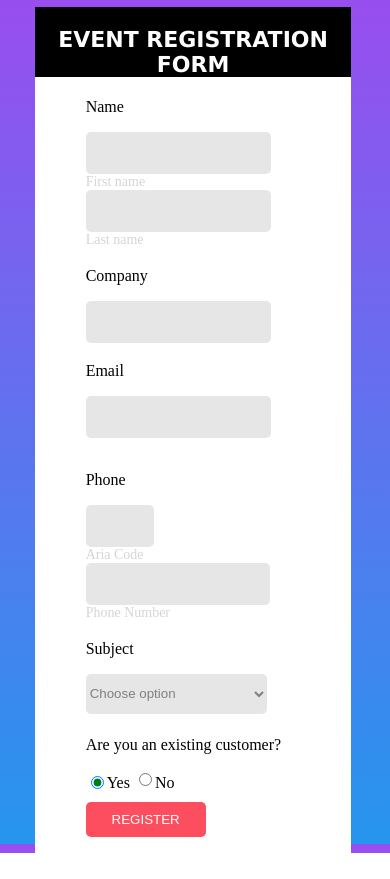
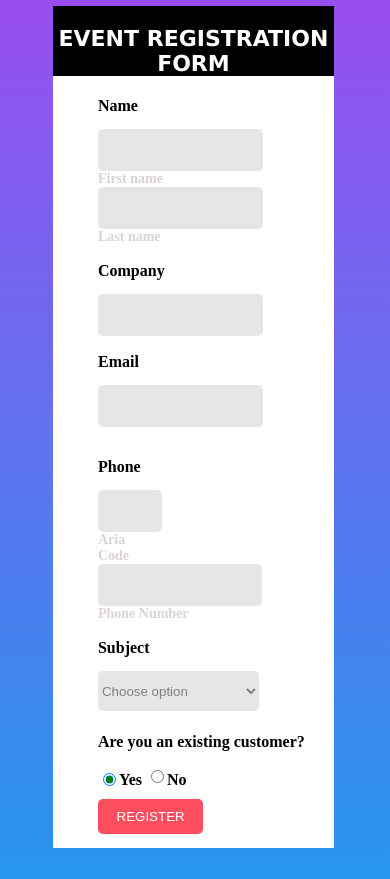
Before and after one commit to AndryRaza/TP-Simplon, a plain HTML site: page formulaire_responsive/form.html in a window 390 px wide. Before the commit the page ends 853 px from the top, so only its background shows below. Drawn offline with nearby package versions, Linux system fonts and the light colour scheme.

Commit message:
Add files via upload

```diff
--- a/formulaire_responsive/form.css
+++ b/formulaire_responsive/form.css
@@ -10,6 +10,9 @@ body{
     padding:0;
 }
 
+label,p{
+    font-weight: bolder;
+}
 .container{
     margin-top:2%;
     margin-left:auto;
@@ -180,22 +183,23 @@ input[type='radio']:checked:after {
 
 /* Partie Smartphone */
 
-@media all and (max-width: 480px){
+@media all and (max-width: 490px){
+    html{
+        height:auto;
+        width: auto;
+    }
     body{
         height:100%;
-        width:90%;
-        margin:0%;
-        padding:0%;
-        background-size:cover;
+        width:80%;
     }
     h1{
         height:100%;
+        width: 100%;
     }
     .container{
-
         width:90%;
-        margin-left:10%;
-
+        margin-left:17%;
+        margin-bottom: 10%;
     }
 
     #ligne{
@@ -229,7 +233,7 @@ input[type='radio']:checked:after {
         flex-direction: column;
     }
      #ligne_phone >label:nth-child(2){
-        width:20.5%;
+        width:21.5%;
         margin-left:0%;
         margin-top:5%;
      }
@@ -245,7 +249,10 @@ input[type='radio']:checked:after {
 
       #question{
         width:75%;
-
         padding-left: 7%;
     }
+
+    #register{
+        width:50%;
+    }
 }
--- a/formulaire_responsive/form.html
+++ b/formulaire_responsive/form.html
@@ -1,20 +1,24 @@
 <!DOCTYPE html>
-<html lang="en">
+<html lang="fr">
 
 <head>
     <meta charset="UTF-8">
     <meta name="viewport" content="width=device-width, initial-scale=1.0">
     <link rel="stylesheet" href="form.css">
+    <script src="form.js"></script>
+    <script src="https://code.jquery.com/jquery-3.5.1.js"
+        integrity="sha256-QWo7LDvxbWT2tbbQ97B53yJnYU3WhH/C8ycbRAkjPDc=" crossorigin="anonymous"></script>
     <title>Formulaire</title>
 </head>
 
 <body>
-    <div class="container">
+    <form class="container">
         <h1>EVENT REGISTRATION FORM</h1>
 
         <div id="ligne_name">
             <label>Name</label>
-            <label for="first_name"><input type="text" name="first_name" id="first_name"> First name</label>
+            <label for="first_name"><input type="text" name="first_name" id="first_name" required pattern="[A-Za-z]+">
+                First name</label>
 
             <label for="last_name"><input type="text" name="last_name" id="last_name">Last name</label>
 
@@ -22,18 +26,22 @@
 
         <div id="ligne">
             <label for="company">Company</label>
-            <input type="text" name="company" id="company">
+            <input type="text" name="company" id="company" required pattern="[A-Za-z]+">
+
         </div>
 
         <div id="ligne">
+
             <label for="email">Email</label>
             <input type="email" name="email" id="email">
+
         </div>
 
         <div id="ligne_phone">
             <label>Phone</label>
-            <label for="aria_code"><input type="phone" name="aria_code" id="aria_code">Aria Code</label>
-            <label for="phone"><input type="phone" name="phone" id="phone">Phone Number</label>
+            <label for="aria_code"><input type="phone" name="aria_code" id="aria_code" required
+                pattern="[+][0-9]{4}">Aria Code</label>
+            <label for="phone"><input type="phone" name="phone" id="phone" required pattern=[0-9]{6}>Phone Number</label>
         </div>
 
         <div id="ligne">
@@ -49,10 +57,10 @@
             <label for="radio_no"><input type="radio" id="radio_no">No</label>
             <br>
             <button type="submit" id="register">REGISTER</button>
-            </form>
+
         </div>
 
-    </div>
+    </form>
 </body>
 
 </html>
--- /dev/null
+++ b/formulaire_responsive/form.js
@@ -0,0 +1,29 @@
+window.onload = function () {
+    $('#register').click(validation_bordure);
+}
+
+function validation_bordure(){
+    $('input').not($('input[type="radio"]')).each(function(){
+        if ($(this).val() == '') {
+           $(this).css('box-shadow','0 0 1px 1px red');
+        }
+        else {
+            $(this).css('box-shadow','');
+        }
+    })
+
+    $('select').each(function(){
+        if ($(this).val() == '' || $(this).val() == 'Choose option') {
+           $(this).css('box-shadow','0 0 1px 1px red');
+        }
+        else {
+            $(this).css('box-shadow','');
+        }
+    })
+}
+
+function letter(txt){
+   txt.forEach(e=> {
+
+    });
+}
```
